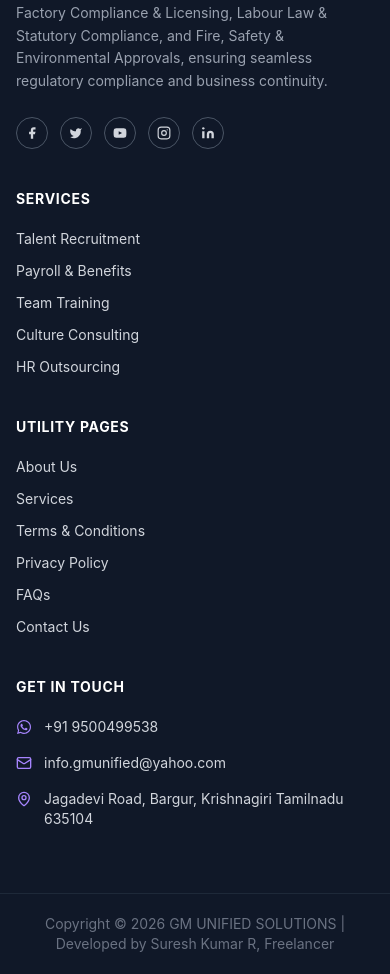
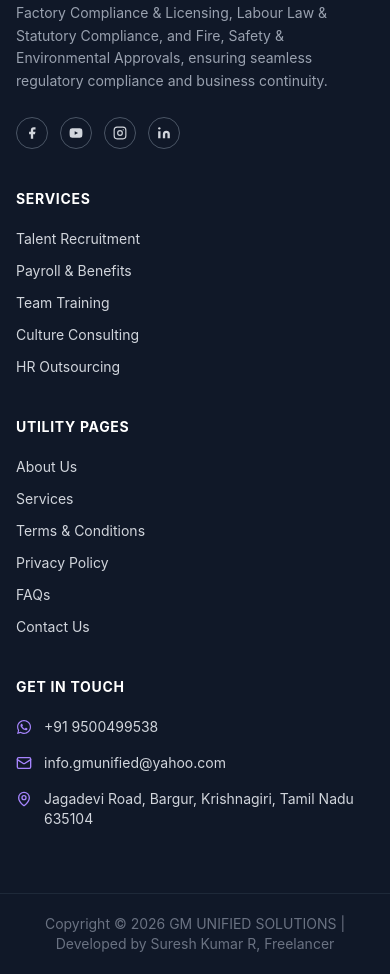
Before and after one commit to suresh542/gmunifiedsolution-frontend, a React (Vite) app: page /faqs in a window 390 px wide. Shown: the part 4943-5917 px from the top of the page. Built offline with nearby package versions, Linux system fonts and the light colour scheme.

Commit message:
linked added

```diff
--- a/src/components/Footer.jsx
+++ b/src/components/Footer.jsx
@@ -1,5 +1,5 @@
 import { Link } from 'react-router-dom';
-import { Phone, Mail, MapPin, MessageCircle  } from 'lucide-react';
+import { Phone, Mail, MapPin, MessageCircle } from 'lucide-react';
 import { FaWhatsapp } from 'react-icons/fa';
 
 import headerLogo from '../assets/GM-Footer.png'; // Adjust the path to your logo image
@@ -22,6 +22,24 @@ const SocialLinkedin = () => (
 );
 
 export default function Footer() {
+  const socialLinks = [
+    {
+      icon: SocialFacebook,
+      url: 'https://www.facebook.com/profile.php?id=61582750327534',
+    },
+    {
+      icon: SocialYoutube,
+      url: 'https://youtube.com/@gmunifiedsolutions?si=5a23uoTBDn2Xpw7C',
+    },
+    {
+      icon: SocialInstagram,
+      url: ' https://www.instagram.com/gm_unifiedsolutions?igsh=dTZtYmEwMG84cHB2&utm_source=ig_contact_invite',
+    },
+    {
+      icon: SocialLinkedin,
+      url: 'https://www.linkedin.com/in/rajasekar-g-34189b225/',
+    },
+  ];
   return (
     <footer className="bg-gray-900 text-gray-300">
       <div className="max-w-7xl mx-auto px-4 sm:px-6 lg:px-8 py-16">
@@ -36,13 +54,21 @@ export default function Footer() {
               </Link>
             </Link>
             <p className="text-sm text-gray-400 leading-relaxed mb-6">
-             GM Unified Solutions provides expert support in Factory Compliance & Licensing,
-             Labour Law & Statutory Compliance, and Fire, Safety & Environmental Approvals,
-             ensuring seamless regulatory compliance and business continuity.
+              GM Unified Solutions provides expert support in Factory Compliance & Licensing,
+              Labour Law & Statutory Compliance, and Fire, Safety & Environmental Approvals,
+              ensuring seamless regulatory compliance and business continuity.
             </p>
+
+
             <div className="flex gap-3">
-              {[SocialFacebook, SocialTwitter, SocialYoutube, SocialInstagram, SocialLinkedin].map((Icon, i) => (
-                <a key={i} href="#" className="w-8 h-8 rounded-full border border-gray-600 flex items-center justify-center hover:border-violet-400 hover:text-violet-400 transition-colors">
+              {socialLinks.map(({ icon: Icon, url }, i) => (
+                <a
+                  key={i}
+                  href={url}
+                  target="_blank"
+                  rel="noopener noreferrer"
+                  className="w-8 h-8 rounded-full border border-gray-600 flex items-center justify-center hover:border-violet-400 hover:text-violet-400 transition-colors"
+                >
                   <Icon size={14} />
                 </a>
               ))}
@@ -85,7 +111,7 @@ export default function Footer() {
             <h4 className="text-white font-bold text-sm mb-5 uppercase tracking-wider">Get in touch</h4>
             <ul className="space-y-4 text-sm">
               <li className="flex gap-3">
-                <FaWhatsapp   size={16} className="text-violet-400 mt-0.5 shrink-0" />
+                <FaWhatsapp size={16} className="text-violet-400 mt-0.5 shrink-0" />
                 <a
                   href="https://wa.me/919500499538"
                   target="_blank"
@@ -106,7 +132,14 @@ export default function Footer() {
               </li>
               <li className="flex gap-3">
                 <MapPin size={16} className="text-violet-400 mt-0.5 shrink-0" />
-                <span>Jagadevi Road, Bargur, Krishnagiri Tamilnadu 635104</span>
+                <a
+                  href="https://www.google.com/maps?q=12.5343999,78.3519608"
+                  target="_blank"
+                  rel="noopener noreferrer"
+                  className="hover:text-violet-400 transition-colors"
+                >
+                  Jagadevi Road, Bargur, Krishnagiri, Tamil Nadu 635104
+                </a>
               </li>
             </ul>
           </div>
--- a/src/components/Header.jsx
+++ b/src/components/Header.jsx
@@ -41,7 +41,7 @@ export default function Header() {
             <img src={headerLogo} alt="Logo" className="w-auto h-10 pe-3" />
             <div className="text-center">
               <div>
-                <span className="font-black text-xl text-gray-900 tracking-tight text-center hidden lg:flex">GM  <span> UNIFIED SOLUTION</span></span>
+                <span className="font-black text-xl text-gray-900 tracking-tight text-center hidden lg:flex">GM  <span className="ps-2">UNIFIED SOLUTION</span></span>
               </div>
              <div className="hidden lg:flex justify-center items-center text-sm font-semibold text-center">
                 <span >   One Step Compliance Partner</span>
```
